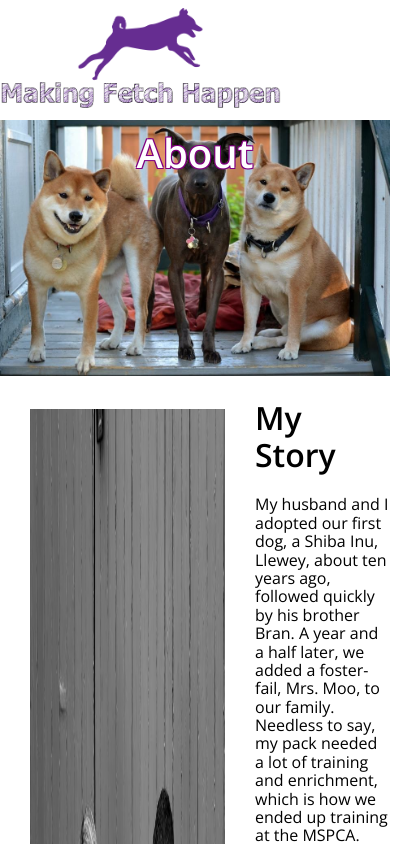
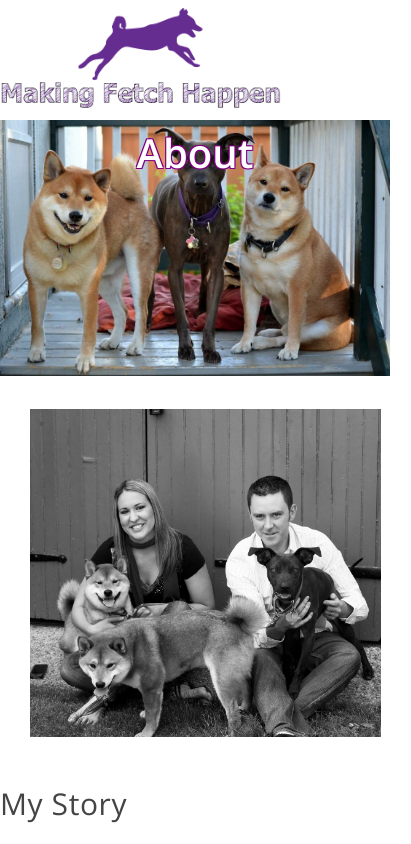
Before and after one commit to alexjharrison/making-fetch-happen, a React (Create React App) app in the folder client/: page /about in a window 390 px wide. Shown: the top 844 px of the page, 411 px wide, since content can reach past the window. Built offline with nearby package versions, Linux system fonts and the light colour scheme; the HTML template or start-up script is replaced by a standard one.

Commit message:
finished about page

```diff
--- a/client/src/pages/About/About.css
+++ b/client/src/pages/About/About.css
@@ -1,9 +1,40 @@
 .about {
   display: flex;
+  max-width: 1000px;
+  margin: 0 auto;
 }
 
 .about-photo {
-  width: 50%;
-  height: auto;
+  width: 35%;
+  height: 100%;
   padding: 30px;
 }
+
+.text-here {
+  font-weight: 400;
+  letter-spacing: 0.6px;
+  color: #444;
+}
+
+.text-here h1 {
+  font-size: 30px;
+  font-weight: 200;
+}
+.text-here a {
+  text-decoration: none;
+  color: #999;
+}
+.text-here a:hover {
+  color: #444;
+}
+
+@media only screen and (max-width: 640px) {
+  .about {
+    display: block;
+  }
+  .about-photo {
+    width: 90%;
+    margin: 0 auto;
+    display: block;
+  }
+}
--- a/client/src/pages/About/About.js
+++ b/client/src/pages/About/About.js
@@ -28,7 +28,7 @@ class About extends Component {
               in love with training and behavior. Over the next three years, I
               traveled around the country, attending as many classes and
               seminars as I could from the greats including,{' '}
-              <a href='http://www.behaviorworks.org/'>Dr. Susan Friedman</a>,
+              <a href='http://www.behaviorworks.org/'>Dr. Susan Friedman</a>,{' '}
               <a href='http://animalbehaviorclinic.net/'>Dr. Chris Pachel</a>,
               Ken Ramierz, and many more. I also completed the Applied Behavior
               Analysis curriculum through the Florida Institute of Technology (a
@@ -56,7 +56,7 @@ class About extends Component {
                 {' '}
                 Karen Pryor Academy
               </a>
-              . I’m also a supporting member of the
+              . I’m also a supporting member of the{' '}
               <a href='http://iaabc.org/'>IAABC</a>.
             </p>
             <p className='about-text'>
```
Also changed, not shown: 12 other files (tests, documents, lock files or other folders).
